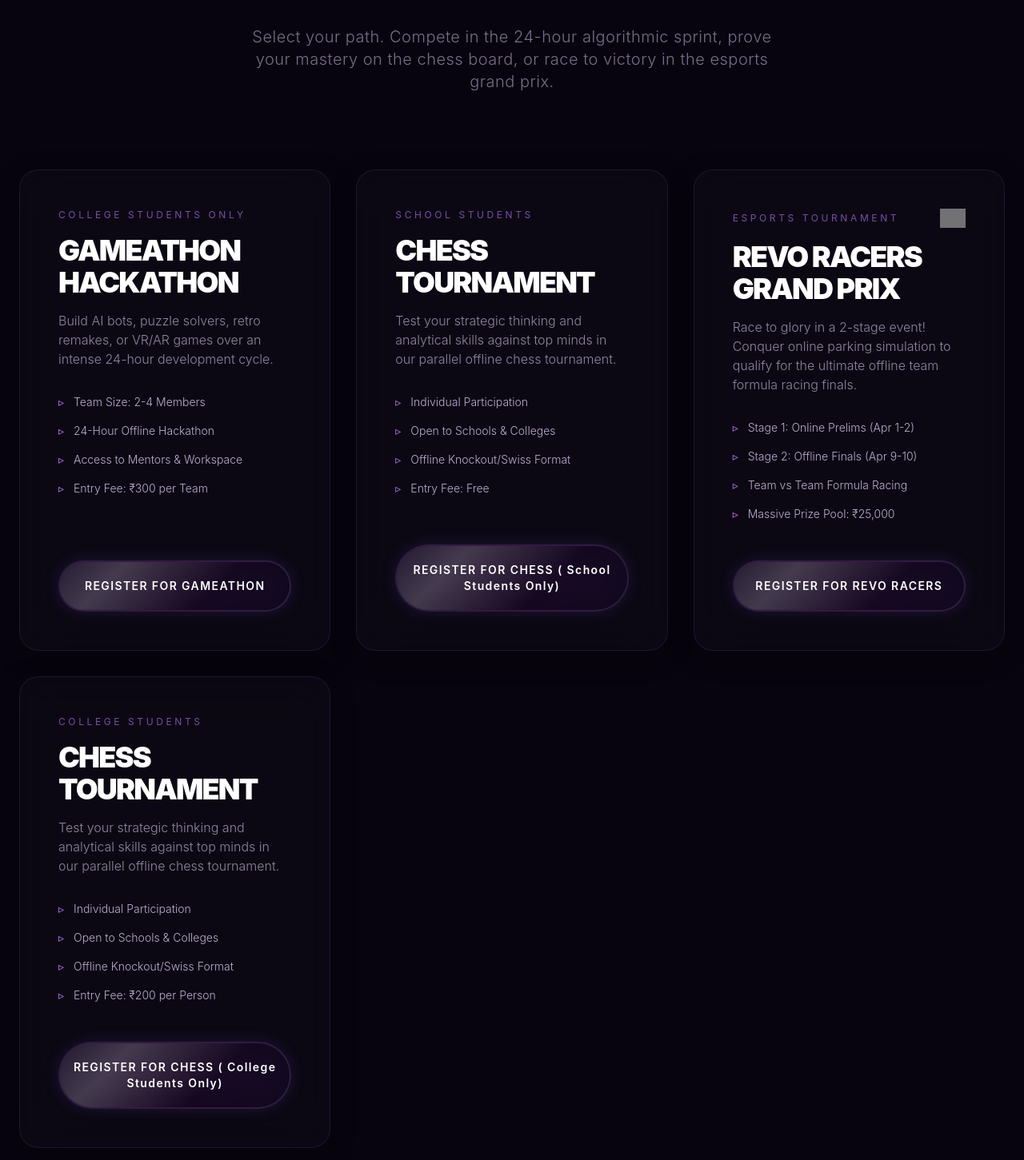
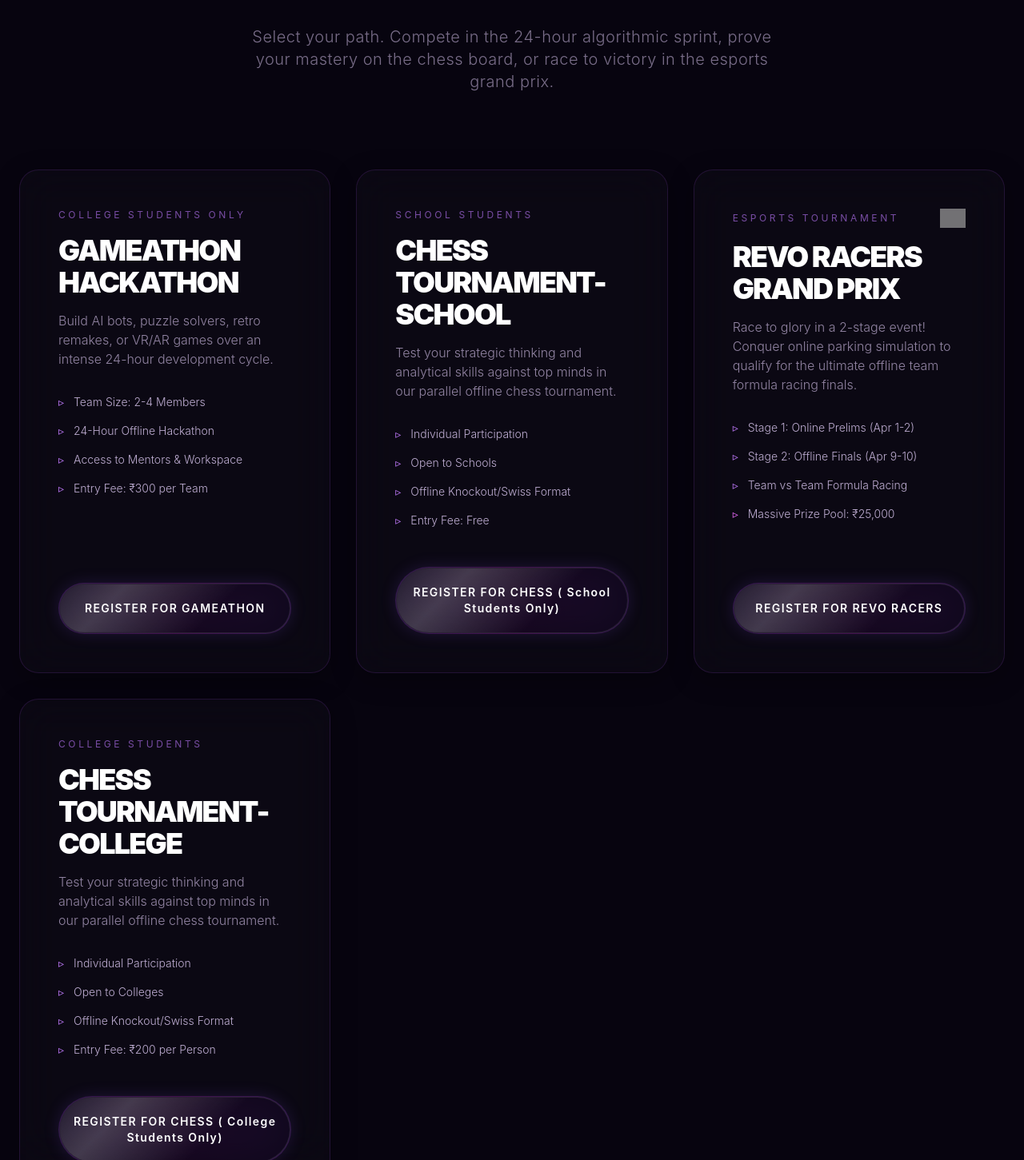
Before and after one commit to andrwdom/gamethon26, a React (Vite) app: page /register in a window 1280 px wide. Shown: the part 5789-7240 px from the top of the page at 80% size. Built offline with nearby package versions, Linux system fonts and the light colour scheme; grey boxes are pictures that could not be loaded; a web font is replaced by a local one.

Commit message:
Clear differentiated between school and college

```diff
--- a/src/RegisterPage.jsx
+++ b/src/RegisterPage.jsx
@@ -1173,12 +1173,12 @@ export function RegisterPage() {
           <div className="glass-panel p-6 md:p-10 lg:p-12 rounded-3xl cursor-target flex flex-col justify-between group hover:border-purple-400/30 transition-colors">
             <div>
               <div className="text-purple-400/60 text-[10px] md:text-xs tracking-[0.3em] uppercase mb-4">School Students</div>
-              <h4 className="text-2xl md:text-4xl font-black uppercase tracking-tighter mb-4 text-white">Chess Tournament</h4>
+              <h4 className="text-2xl md:text-4xl font-black uppercase tracking-tighter mb-4 text-white">Chess Tournament-School</h4>
               <p className="text-purple-200/60 font-light mb-6 md:mb-8 text-sm md:text-base">Test your strategic thinking and analytical skills against top minds in our parallel offline chess tournament.</p>
 
               <ul className="space-y-3 md:space-y-4 text-xs md:text-sm text-purple-200/80 font-light mb-8 md:mb-12">
                 <li className="flex items-center"><span className="mr-3 text-purple-400">▹</span> Individual Participation</li>
-                <li className="flex items-center"><span className="mr-3 text-purple-400">▹</span> Open to Schools & Colleges</li>
+                <li className="flex items-center"><span className="mr-3 text-purple-400">▹</span> Open to Schools</li>
                 <li className="flex items-center"><span className="mr-3 text-purple-400">▹</span> Offline Knockout/Swiss Format</li>
                 <li className="flex items-center"><span className="mr-3 text-purple-400">▹</span> Entry Fee: Free</li>
               </ul>
@@ -1221,12 +1221,12 @@ export function RegisterPage() {
           <div className="glass-panel p-6 md:p-10 lg:p-12 rounded-3xl cursor-target flex flex-col justify-between group hover:border-purple-400/30 transition-colors">
             <div>
               <div className="text-purple-400/60 text-[10px] md:text-xs tracking-[0.3em] uppercase mb-4">College Students</div>
-              <h4 className="text-2xl md:text-4xl font-black uppercase tracking-tighter mb-4 text-white">Chess Tournament</h4>
+              <h4 className="text-2xl md:text-4xl font-black uppercase tracking-tighter mb-4 text-white">Chess Tournament-College</h4>
               <p className="text-purple-200/60 font-light mb-6 md:mb-8 text-sm md:text-base">Test your strategic thinking and analytical skills against top minds in our parallel offline chess tournament.</p>
 
               <ul className="space-y-3 md:space-y-4 text-xs md:text-sm text-purple-200/80 font-light mb-8 md:mb-12">
                 <li className="flex items-center"><span className="mr-3 text-purple-400">▹</span> Individual Participation</li>
-                <li className="flex items-center"><span className="mr-3 text-purple-400">▹</span> Open to Schools & Colleges</li>
+                <li className="flex items-center"><span className="mr-3 text-purple-400">▹</span> Open to Colleges</li>
                 <li className="flex items-center"><span className="mr-3 text-purple-400">▹</span> Offline Knockout/Swiss Format</li>
                 <li className="flex items-center"><span className="mr-3 text-purple-400">▹</span> Entry Fee: ₹200 per Person</li>
               </ul>
```
